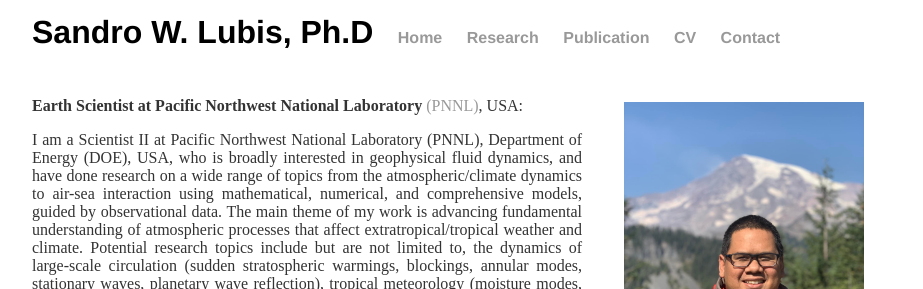
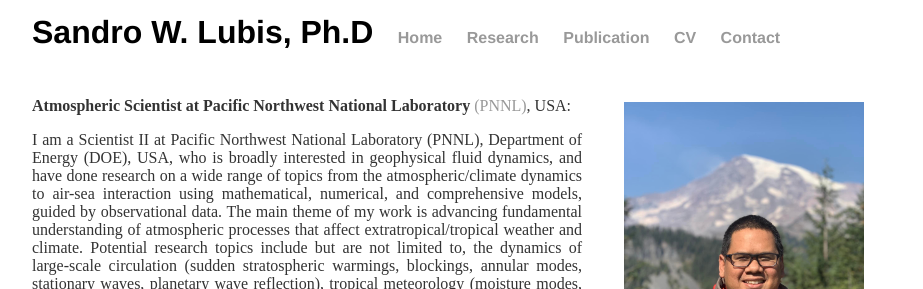
Before and after one commit to sandrolubis/sandrolubis.github.io, a Jekyll site: the page built from index.html, in a window 1280 px wide. Shown: the part 210-499 px from the top of the page, without its empty margins (276-1199 px from the left). Built offline with Jekyll 4.4.1, drawn with Linux system fonts in a browser that asks for light colours.

Commit message:
Update index.html

```diff
--- a/index.html
+++ b/index.html
@@ -31,7 +31,7 @@ div.relative {
 	<img src="/assets/images/new_profile.jpeg" alt="Me" style="position:absolute; left:900px;width:240px;padding-top:35px">
 
 
-	<p class="ex", style="padding-top:30px"><font size=3><b>Earth Scientist at Pacific Northwest National Laboratory</b> <a href="https://www.pnnl.gov/">(PNNL)</a>, USA:</p>
+	<p class="ex", style="padding-top:30px"><font size=3><b>Atmospheric Scientist at Pacific Northwest National Laboratory</b> <a href="https://www.pnnl.gov/">(PNNL)</a>, USA:</p>
 
 
 	<p class="ex"><font size=3>I am a Scientist II at Pacific Northwest National Laboratory (PNNL), Department of Energy (DOE), USA, who is broadly interested in geophysical fluid dynamics, and have done research on a wide range of topics from the atmospheric/climate dynamics
```
